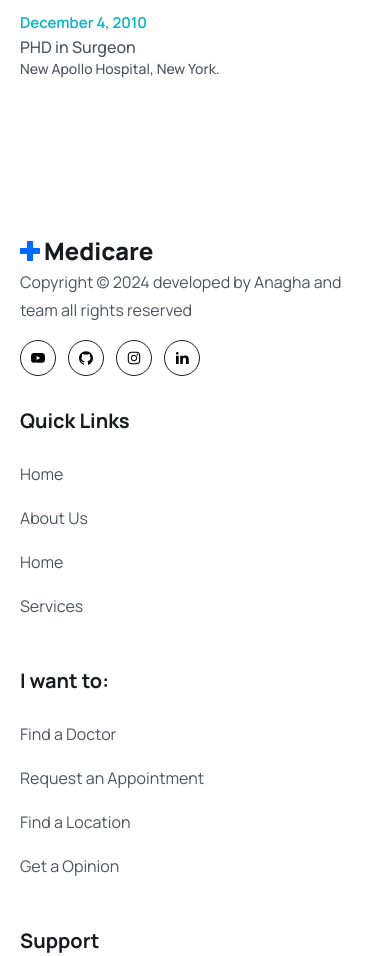
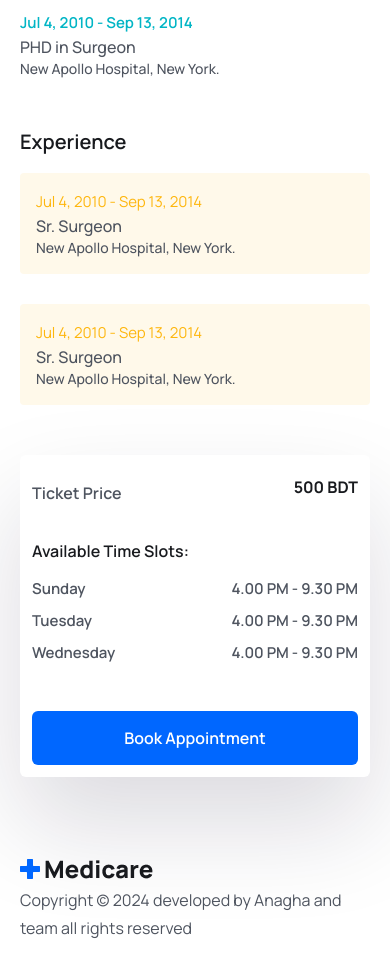
Before and after one commit to HealthcareHubVEC/Healthcare-Hub, a React (Vite) app in the folder frontend/: page /doctors/1 in a window 390 px wide. Shown: the part 980-1936 px from the top of the page. Built offline with nearby package versions, Linux system fonts and the light colour scheme.

Commit message:
Feedback Doctor details Feedback

```diff
--- a/frontend/src/pages/Doctors/DoctorAbout.jsx
+++ b/frontend/src/pages/Doctors/DoctorAbout.jsx
@@ -1,4 +1,3 @@
-import React from 'react';
 import { formatDate } from '../../utils/formatDate';
 
 const DoctorAbout = () => {
@@ -25,7 +24,7 @@ const DoctorAbout = () => {
                 <li className = "flex flex-col sm:flex-row sm:justify-between sm:items-end md:gap-5 mb-[30px] ">
                     <div>
                         <span className = "text-irisBlueColor text-[15px] leading-6 font-semibold">
-                            23 June, 2008
+                        {formatDate('09-13-2014')} - {formatDate('09-13-2016')}
                             </span>
                             <p className="text-[16px] leading-6 font-medium text-textColor">
                                 PHD in Surgeon
@@ -38,7 +37,7 @@ const DoctorAbout = () => {
                 <li className = "flex flex-col sm:flex-row sm:justify-between sm:items-end md:gap-5 mb-[30px] ">
                     <div>
                         <span className = "text-irisBlueColor text-[15px] leading-6 font-semibold">
-                            {formatDate('12-04-2010')}
+                            {formatDate('07-04-2010')} - {formatDate('09-13-2014')}
                             </span>
                             <p className="text-[16px] leading-6 font-medium text-textColor">
                                 PHD in Surgeon
@@ -51,6 +50,38 @@ const DoctorAbout = () => {
 
             </ul>
         </div>
+        <div className="mt-12">
+        <h3 className = "text-[20px] leading-[30px] text-headingColor font-semibold">
+                Experience
+            </h3>
+            <ul className = "grid sm:grid-cols-2 gap-[30px] pt-4 md:p-5">
+                <li className="p-4 rounded bg-[#fff9ea]">
+                    <span className = "text-yellowColor text-[15px] leading-6" font-semibold>
+                    {formatDate('07-04-2010')} - {formatDate('09-13-2014')}
+                    </span>
+                    <p className="text-[16px] leading-6 font-medium text-textColor">
+                                Sr. Surgeon
+                            </p>
+                    <p className="text-[14px] leading-5 font-medium text-textColor">
+                            New Apollo Hospital, New York.
+                    </p>
+
+                </li>
+                <li className="p-4 rounded bg-[#fff9ea]">
+                    <span className = "text-yellowColor text-[15px] leading-6" font-semibold>
+                    {formatDate('07-04-2010')} - {formatDate('09-13-2014')}
+                    </span>
+                    <p className="text-[16px] leading-6 font-medium text-textColor">
+                                Sr. Surgeon
+                            </p>
+                    <p className="text-[14px] leading-5 font-medium text-textColor">
+                            New Apollo Hospital, New York.
+                    </p>
+
+                </li>
+            </ul>
+
+        </div>
 
   </div>
   );
--- a/frontend/src/pages/Doctors/DoctorDetails.jsx
+++ b/frontend/src/pages/Doctors/DoctorDetails.jsx
@@ -3,6 +3,7 @@ import doctorImg from '../../assets/images/doctor-img02.png'
 import starIcon from '../../assets/images/Star.png'
 import DoctorAbout from './DoctorAbout';
 import Feedback from './Feedback';
+import SidePanel from './SidePanel';
 
 const DoctorDetails = () => {
   const [tab,setTab] = useState('about')
@@ -57,11 +58,12 @@ const DoctorDetails = () => {
       <div className="mt-[50px]">
         {tab==='about' && <DoctorAbout />}
         {tab==='feedback' && <Feedback />}
-
       </div>
       </div>
 
-        <div></div>
+        <div>
+          <SidePanel />
+        </div>
       </div>
     </div>
   </section>
--- a/frontend/src/pages/Doctors/Feedback.jsx
+++ b/frontend/src/pages/Doctors/Feedback.jsx
@@ -1,6 +1,50 @@
-import React from 'react'
+import { useState } from 'react';
+import avatar from "../../assets/images/avatar-icon.png";
+import { formatDate } from '../../utils/formatDate';
+import {AiFillStar} from 'react-icons/ai';
+import FeedbackForm from './FeedbackForm';
 
 const Feedback = () => {
-  return <div>Feedback</div>;
+
+    const [showFeedbackFrom, setShowFeedbackForm] = useState(false)
+  return(
+    <div>
+        <div className="mb-[50px]">
+            <h4 className="text-[20px] leading-[30px] font-bold text-headingColor mb-[30px]">
+                All reviews (272)
+            </h4>
+            <div className = "flex justify-between gap-10 mb-[30px]">
+                <div className="flex gap-3">
+                    <figure className="w-10 h-10 rounded-full">
+                        <img className="w-full" src={avatar} alt="" />
+                    </figure>
+                    <div>
+                        <h5 className="text-[16px] leading-6 text-primaryColor font-bold">
+                            Anusha Nayak
+                        </h5>
+                        <p className="text-[14px] leading-6 text-textColor">
+                        {formatDate('02-14-2023')}
+                        </p>
+                        <p className="text__para mt-3 font-medium text-[15px]">
+                            Good Services, highly recommended!
+                        </p>
+                    </div>
+                </div>
+
+                <div className="flex gap-1">
+                    {[...Array(5).keys()].map((_, index)=>(
+                        <AiFillStar key = {index} color="#0067FF" />
+                    ))}
+                </div>
+            </div>
+        </div>
+
+        {!showFeedbackFrom && <div className="text-center">
+            <button className="btn" onClick={()=>setShowFeedbackForm(true)}>Give Feedback</button>
+        </div>}
+{showFeedbackFrom && <FeedbackForm />}
+
+    </div>
+  );
 };
 export default Feedback;
--- /dev/null
+++ b/frontend/src/pages/Doctors/FeedbackForm.jsx
@@ -0,0 +1,70 @@
+import React, { useState } from "react";
+import { AiFillStar } from "react-icons/ai";
+
+const FeedbackForm = () => {
+    const [rating,setRating] = useState(0);
+    const [hover,setHover] = useState(0);
+    const [reviewText,setReviewText] = useState("");
+
+    const handleSubmitReview = async e=> {
+        e.preventDefault();
+
+        //later we will use our api
+    };
+  return(
+    <form action="">
+        <div>
+            <h3 className="text-headingColor text-[16px] leading-6 font-semibold mb-4">
+                How would you rate the overall experience?*
+            </h3>
+
+            <div>
+                {[...Array(5).keys()].map((_,index)=> {
+                    index+=1
+
+                    return (
+                        <button
+                        key={index}
+                        type="button"
+                        className={`${
+                            index <= ((rating && hover) || hover)
+                            ? "text-yellowColor"
+                            : "text-gray-400"
+                        } bg-transparent border-none outline-none text-[22px] cursor-pointer `}
+                        onClick={() =>setRating(index)}
+                        onMouseEnter={() =>setHover(index)}
+                        onMouseLeave={() =>setHover(rating)}
+                        onDoubleClick={() => {
+                            setHover(0);
+                            setRating(0);
+                        }}
+                        >
+                        <span>
+                            <AiFillStar />
+                            </span>
+                        </button>
+                    );
+                })}
+            </div>
+        </div>
+
+        <div className="mt-[30px]">
+        <h3 className="text-headingColor text-[16px] leading-6 font-semibold mb-4">
+                Share your feedback or suggestions*
+            </h3>
+            <textarea
+            className="border border-solid border-[#0066ff34] focus:outline outline-primaryColor
+            w-full px-4 py-3 rounded-md"
+            rows="5"
+            placeholder="Write your message"
+            onChange={ e => setReviewText(e.target.value)}
+            ></textarea>
+        </div>
+        <button type="submit" onClick={handleSubmitReview}className="btn">
+        Submit Feedback
+        </button>
+    </form>
+  );
+};
+
+export default FeedbackForm;
--- /dev/null
+++ b/frontend/src/pages/Doctors/SidePanel.jsx
@@ -0,0 +1,47 @@
+const SidePanel = () => {
+  return (
+    <div className="shadow-panelShadow p-3 lg:p-5 rounded-md">
+        <div className="flex items-center justify-between">
+            <p className="text__para mt-0 font-semibold">Ticket Price</p>
+            <span className="text-[16px] leading-7 lg:text-[22px] lg:leading-8 text-headingColor font-bold">
+                500 BDT
+            </span>
+        </div>
+
+        <div className="mt-[30px]">
+            <p className="text__para mt-0 font-semibold text-headingColor">
+                Available Time Slots:
+                </p>
+            <ul className="mt-3">
+                <li className="flex items-center justify-between mb-2">
+                    <p className="text-[15px] leading-6 text-textColor font-semibold">
+                    Sunday
+                    </p>
+                    <p className="text-[15px] leading-6 text-textColor font-semibold">
+                    4.00 PM - 9.30 PM
+                    </p>
+                </li>
+                <li className="flex items-center justify-between mb-2">
+                    <p className="text-[15px] leading-6 text-textColor font-semibold">
+                    Tuesday
+                    </p>
+                    <p className="text-[15px] leading-6 text-textColor font-semibold">
+                    4.00 PM - 9.30 PM
+                    </p>
+                </li>
+                <li className="flex items-center justify-between mb-2">
+                    <p className="text-[15px] leading-6 text-textColor font-semibold">
+                    Wednesday
+                    </p>
+                    <p className="text-[15px] leading-6 text-textColor font-semibold">
+                    4.00 PM - 9.30 PM
+                    </p>
+                </li>
+            </ul>
+        </div>
+        <button className="btn px-2 w-full rounded-md">Book Appointment</button>
+    </div>
+  );
+};
+
+export default SidePanel;
--- a/frontend/src/pages/Login.jsx
+++ b/frontend/src/pages/Login.jsx
@@ -1,7 +1,61 @@
-import React from 'react';
+import { useState } from 'react';
+import { Link } from 'react-router-dom';
+const Login = () => {
+  const [formData, setFormData] = useState({
+    email:'',
+    password:''
+  })
 
-const Login = () => {
-  return <div>Login</div>;
+  const handleInputChange = e=>{
+    setFormData({...formData, [e.target.name]:e.target.value})
+  }
+  return(
+    <section className="px-5 lg:px-0">
+      <div className="w-full max-w-[570px] mx-auto rounded-lg shadow-md md:p-10">
+        <h3 className="text-headingColor text-[22px] leading-9 font-bold mb-10">
+          Hello! <span className="text-primaryColor">Welcome</span> Back
+        </h3>
+        <form className="py-4 md:py-0">
+          <div className="mb-5">
+            <input
+            type="email"
+            placeholder="Enter your Email"
+            name="email"
+            value={formData.email}
+            onChange={handleInputChange}
+            className="w-full py-3 border-b border-solid border-[#0066ff61] focus:outline-none
+            focus:border-b-primaryColor text-[16px] leading-7 text-headingColor
+            placeholder:text-textColor cursor-pointer"
+            required
+            />
+          </div>
+          <div className="mb-5">
+            <input
+            type="password"
+            placeholder="Password"
+            name="password"
+            value={formData.password}
+            onChange={handleInputChange}
+            className="w-full py-3 border-b border-solid border-[#0066ff61] focus:outline-none
+            focus:border-b-primaryColor text-[16px] leading-7 text-headingColor
+            placeholder:text-textColor cursor-pointer"
+            required
+            />
+          </div>
+          <div className="mt-7">
+            <button type="submit" className="w-full bg-primaryColor text-white text-[18px] leading-[30px] rounded-lg px-4 py-3">
+              Login
+            </button>
+          </div>
+        <p className="mt-5 text-textColor text-center">
+          Don't have an account? <Link to='/register' className="text-primaryColor font-medium ml-1">
+            Register
+          </Link>
+        </p>
+        </form>
+      </div>
+    </section>
+  );
 };
 
 export default Login;
--- a/frontend/src/utils/formatDate.js
+++ b/frontend/src/utils/formatDate.js
@@ -1,5 +1,5 @@
 export const formatDate = (date, config) => {
-    const defaultOptions = {day: "numeric", month:"long", year:"numeric" };
+    const defaultOptions = {day: "numeric", month:"short", year:"numeric" };
     const options = config ? config: defaultOptions
 
     return new Date(date).toLocaleDateString('en-US',options);
```
